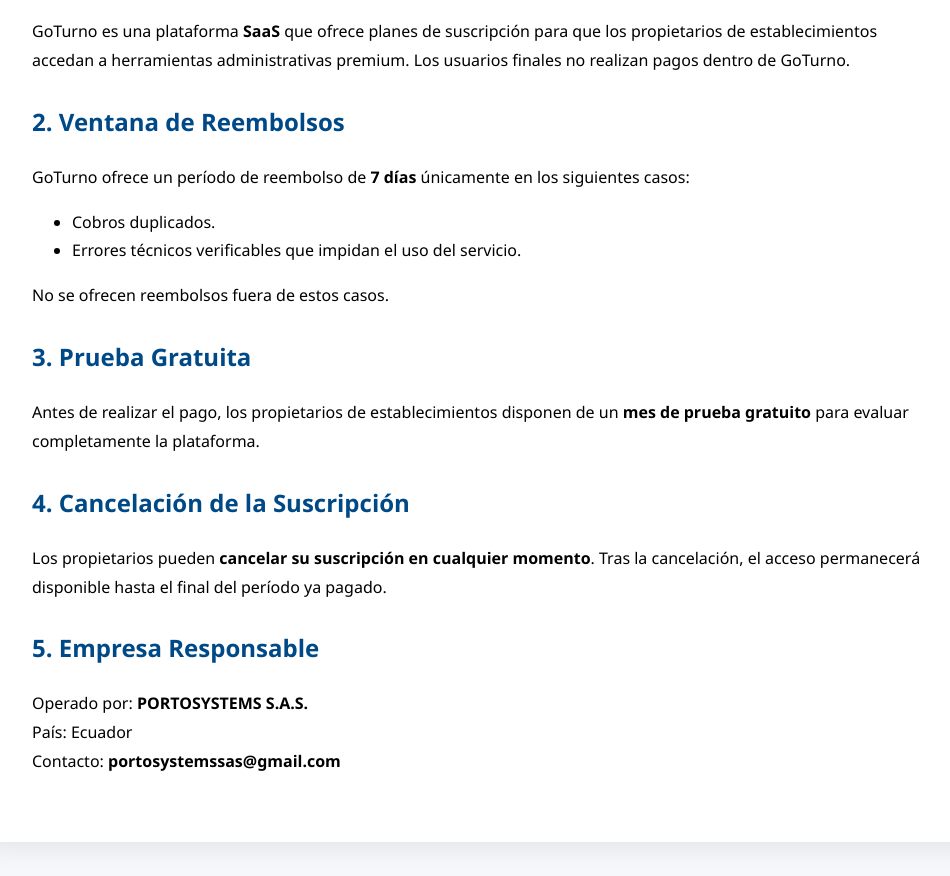
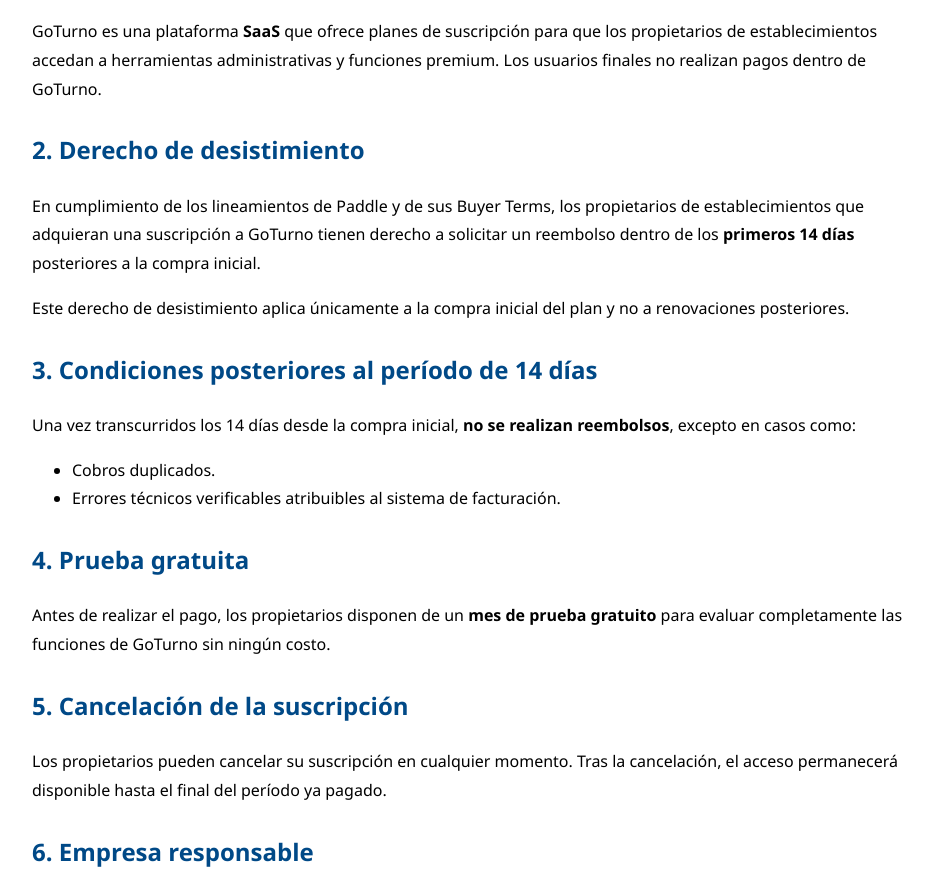
Before and after one commit to 1312721242/politicas_goturno, a website: page public/reembolsos.html in a window 1280 px wide. Shown: the part 424-1300 px from the top of the page, without its empty margins (158-1108 px from the left). Drawn offline with Linux system fonts and the light colour scheme.

Commit message:
reembolsos

```diff
--- a/public/reembolsos.html
+++ b/public/reembolsos.html
@@ -60,41 +60,51 @@
         <h2>1. Alcance de esta política</h2>
         <p>
             GoTurno es una plataforma <strong>SaaS</strong> que ofrece planes de suscripción para que los propietarios
-            de establecimientos accedan a herramientas administrativas premium.
+            de establecimientos accedan a herramientas administrativas y funciones premium.
             Los usuarios finales no realizan pagos dentro de GoTurno.
         </p>
 
-        <h2>2. Ventana de Reembolsos</h2>
+        <h2>2. Derecho de desistimiento</h2>
         <p>
-            GoTurno ofrece un período de reembolso de <strong>7 días</strong> únicamente en los siguientes casos:
+            En cumplimiento de los lineamientos de Paddle y de sus Buyer Terms, los propietarios de establecimientos
+            que adquieran una suscripción a GoTurno tienen derecho a solicitar un reembolso dentro de los
+            <strong>primeros 14 días</strong> posteriores a la compra inicial.
+        </p>
+
+        <p>
+            Este derecho de desistimiento aplica únicamente a la compra inicial del plan y no a renovaciones
+            posteriores.
+        </p>
+
+        <h2>3. Condiciones posteriores al período de 14 días</h2>
+        <p>
+            Una vez transcurridos los 14 días desde la compra inicial,
+            <strong>no se realizan reembolsos</strong>, excepto en casos como:
         </p>
         <ul>
             <li>Cobros duplicados.</li>
-            <li>Errores técnicos verificables que impidan el uso del servicio.</li>
+            <li>Errores técnicos verificables atribuibles al sistema de facturación.</li>
         </ul>
 
+        <h2>4. Prueba gratuita</h2>
         <p>
-            No se ofrecen reembolsos fuera de estos casos.
+            Antes de realizar el pago, los propietarios disponen de un <strong>mes de prueba gratuito</strong>
+            para evaluar completamente las funciones de GoTurno sin ningún costo.
         </p>
 
-        <h2>3. Prueba Gratuita</h2>
+        <h2>5. Cancelación de la suscripción</h2>
         <p>
-            Antes de realizar el pago, los propietarios de establecimientos disponen de un
-            <strong>mes de prueba gratuito</strong> para evaluar completamente la plataforma.
-        </p>
-
-        <h2>4. Cancelación de la Suscripción</h2>
-        <p>
-            Los propietarios pueden <strong>cancelar su suscripción en cualquier momento</strong>.
+            Los propietarios pueden cancelar su suscripción en cualquier momento.
             Tras la cancelación, el acceso permanecerá disponible hasta el final del período ya pagado.
         </p>
 
-        <h2>5. Empresa Responsable</h2>
+        <h2>6. Empresa responsable</h2>
         <p>
             Operado por: <strong>PORTOSYSTEMS S.A.S.</strong><br>
             País: Ecuador<br>
             Contacto: <strong>portosystemssas@gmail.com</strong>
         </p>
+
 
     </div>
 
```
